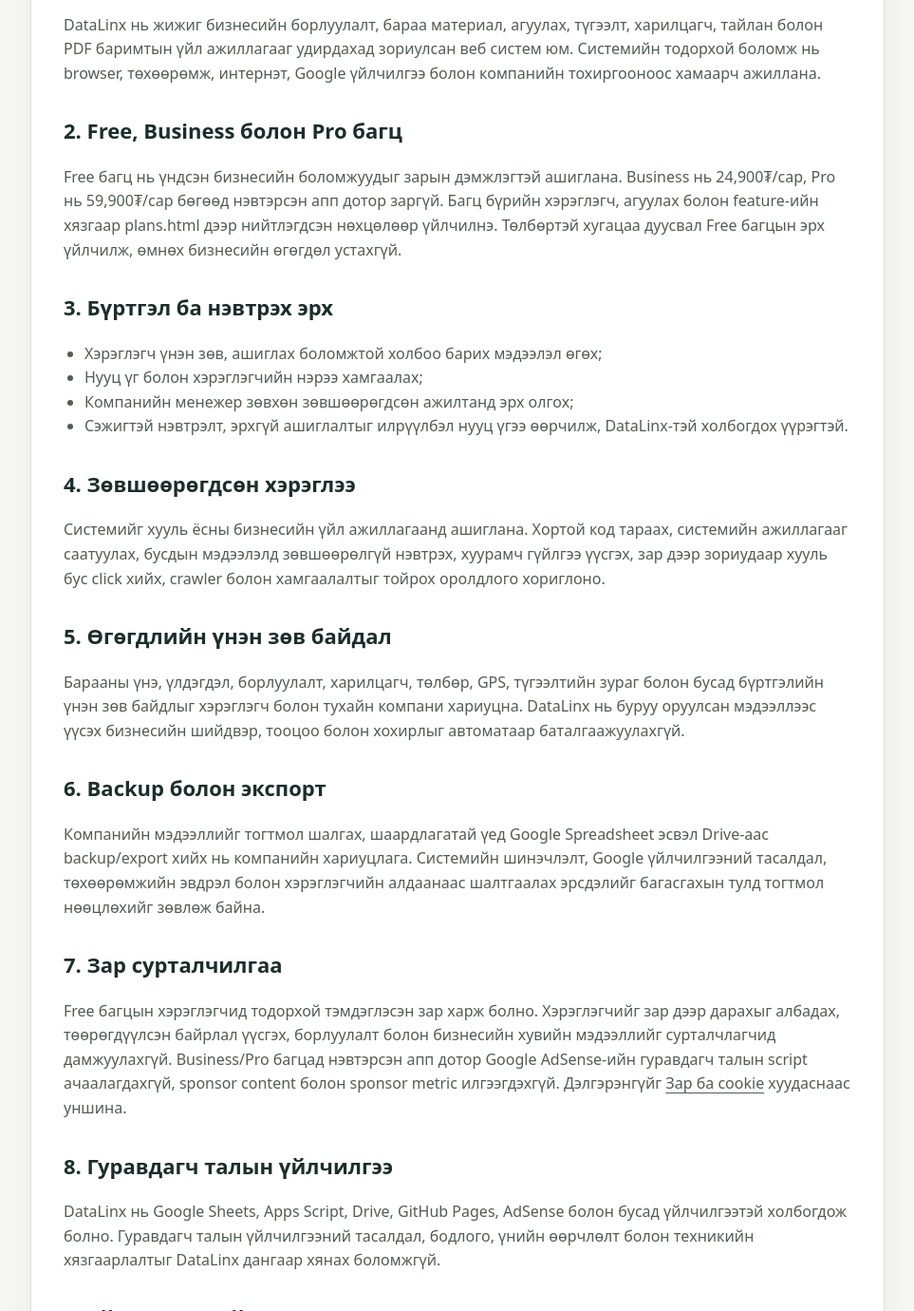
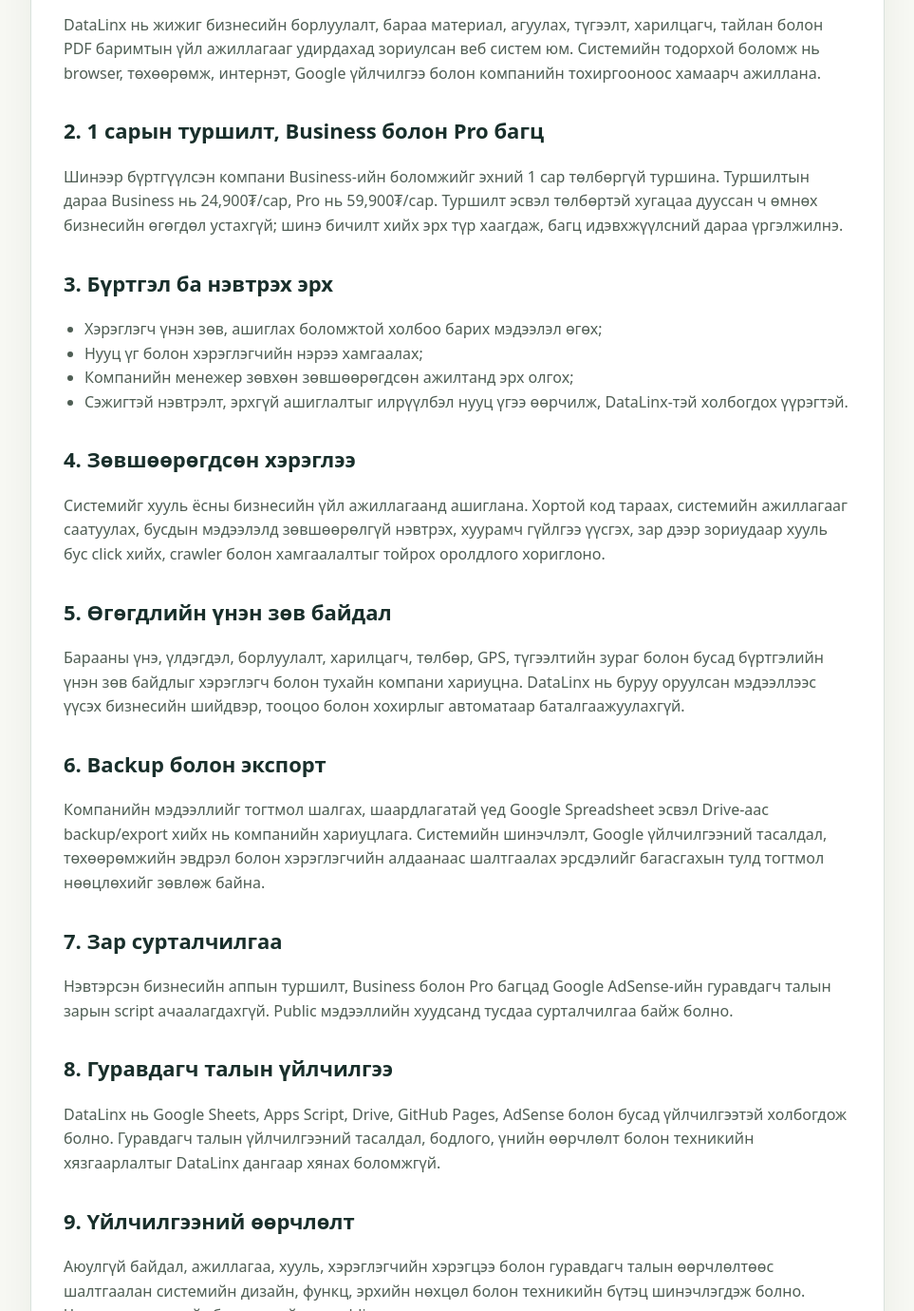
Before and after one commit to datalinx-mn/Webapp, a website: page terms.html in a window 1280 px wide. Shown: the part 460-1840 px from the top of the page at 95% size, without its empty margins (158-1121 px from the left). Drawn offline with Linux system fonts and the light colour scheme.

Commit message:
Publish one-month trial and remove Free tier messaging

```diff
--- a/terms.html
+++ b/terms.html
@@ -5,7 +5,7 @@
   <meta name="viewport" content="width=device-width, initial-scale=1, viewport-fit=cover">
   <meta name="theme-color" content="#164d43">
   <meta name="robots" content="index,follow,max-snippet:-1">
-  <meta name="description" content="DataLinx системийн үйлчилгээний нөхцөл, Free, Business болон Pro багц, хэрэглэгчийн хариуцлага, мэдээллийн ашиглалтын үндсэн заалт.">
+  <meta name="description" content="DataLinx системийн үйлчилгээний нөхцөл, 1 сарын туршилт, Business болон Pro багц, хэрэглэгчийн хариуцлага, мэдээллийн ашиглалтын үндсэн заалт.">
   <meta property="og:type" content="website">
   <meta property="og:title" content="Үйлчилгээний нөхцөл · DataLinx">
   <meta property="og:description" content="DataLinx-ийн үйлчилгээний хүрээ, эрхийн төрөл, хэрэглэгчийн үүрэг, өгөгдөл болон хариуцлагын үндсэн нөхцөл.">
@@ -43,8 +43,8 @@
         <h2>1. Үйлчилгээний хүрээ</h2>
         <p>DataLinx нь жижиг бизнесийн борлуулалт, бараа материал, агуулах, түгээлт, харилцагч, тайлан болон PDF баримтын үйл ажиллагааг удирдахад зориулсан веб систем юм. Системийн тодорхой боломж нь browser, төхөөрөмж, интернэт, Google үйлчилгээ болон компанийн тохиргооноос хамаарч ажиллана.</p>
 
-        <h2>2. Free, Business болон Pro багц</h2>
-        <p>Free багц нь үндсэн бизнесийн боломжуудыг зарын дэмжлэгтэй ашиглана. Business нь 24,900₮/сар, Pro нь 59,900₮/сар бөгөөд нэвтэрсэн апп дотор заргүй. Багц бүрийн хэрэглэгч, агуулах болон feature-ийн хязгаар plans.html дээр нийтлэгдсэн нөхцөлөөр үйлчилнэ. Төлбөртэй хугацаа дуусвал Free багцын эрх үйлчилж, өмнөх бизнесийн өгөгдөл устахгүй.</p>
+        <h2>2. 1 сарын туршилт, Business болон Pro багц</h2>
+        <p>Шинээр бүртгүүлсэн компани Business-ийн боломжийг эхний 1 сар төлбөргүй туршина. Туршилтын дараа Business нь 24,900₮/сар, Pro нь 59,900₮/сар. Туршилт эсвэл төлбөртэй хугацаа дууссан ч өмнөх бизнесийн өгөгдөл устахгүй; шинэ бичилт хийх эрх түр хаагдаж, багц идэвхжүүлсний дараа үргэлжилнэ.</p>
 
         <h2>3. Бүртгэл ба нэвтрэх эрх</h2>
         <ul>
@@ -64,7 +64,7 @@
         <p>Компанийн мэдээллийг тогтмол шалгах, шаардлагатай үед Google Spreadsheet эсвэл Drive-аас backup/export хийх нь компанийн хариуцлага. Системийн шинэчлэлт, Google үйлчилгээний тасалдал, төхөөрөмжийн эвдрэл болон хэрэглэгчийн алдаанаас шалтгаалах эрсдэлийг багасгахын тулд тогтмол нөөцлөхийг зөвлөж байна.</p>
 
         <h2>7. Зар сурталчилгаа</h2>
-        <p>Free багцын хэрэглэгчид тодорхой тэмдэглэсэн зар харж болно. Хэрэглэгчийг зар дээр дарахыг албадах, төөрөгдүүлсэн байрлал үүсгэх, борлуулалт болон бизнесийн хувийн мэдээллийг сурталчлагчид дамжуулахгүй. Business/Pro багцад нэвтэрсэн апп дотор Google AdSense-ийн гуравдагч талын script ачаалагдахгүй, sponsor content болон sponsor metric илгээгдэхгүй. Дэлгэрэнгүйг <a href="./ads-and-cookies.html">Зар ба cookie</a> хуудаснаас уншина.</p>
+        <p>Нэвтэрсэн бизнесийн аппын туршилт, Business болон Pro багцад Google AdSense-ийн гуравдагч талын зарын script ачаалагдахгүй. Public мэдээллийн хуудсанд тусдаа сурталчилгаа байж болно.</p>
 
         <h2>8. Гуравдагч талын үйлчилгээ</h2>
         <p>DataLinx нь Google Sheets, Apps Script, Drive, GitHub Pages, AdSense болон бусад үйлчилгээтэй холбогдож болно. Гуравдагч талын үйлчилгээний тасалдал, бодлого, үнийн өөрчлөлт болон техникийн хязгаарлалтыг DataLinx дангаар хянах боломжгүй.</p>
```
